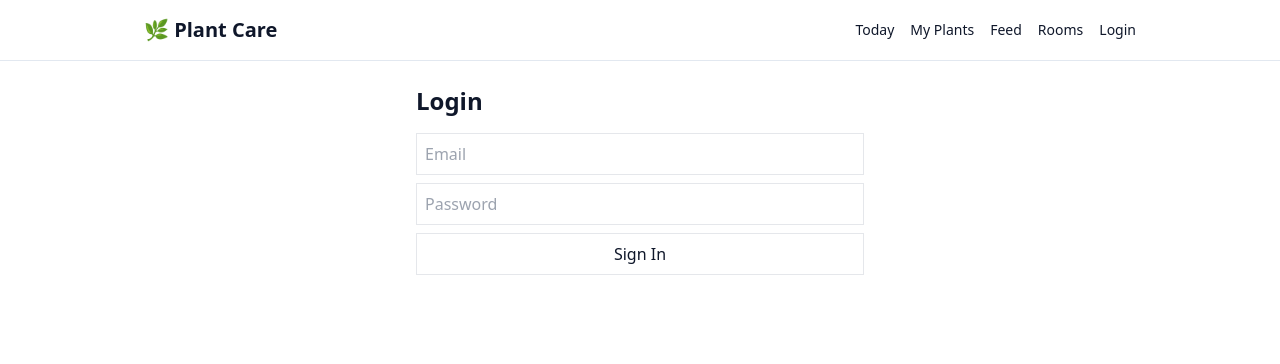
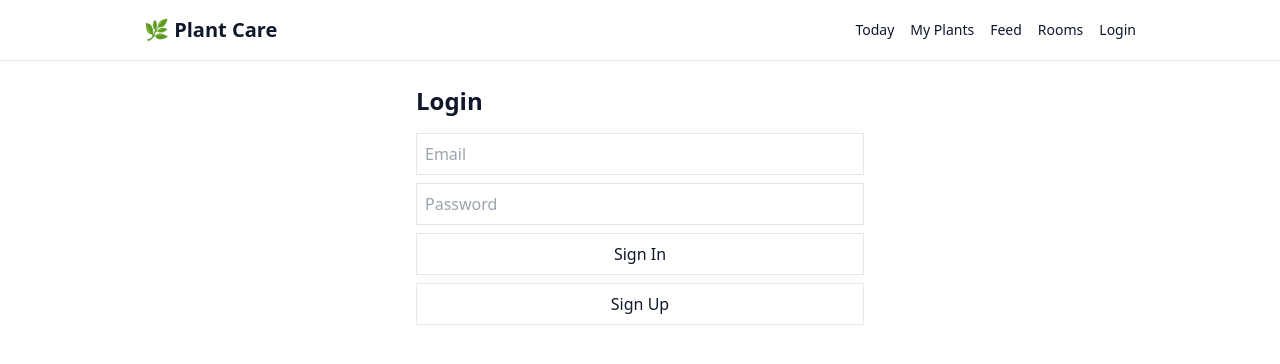
Before and after one commit to osmond/redesigned-journey, a Next.js app: page /login in a window 1280 px wide. Shown: the top 364 px of the page. Built offline with nearby package versions, Linux system fonts and the light colour scheme; no server answers.

Commit message:
feat: handle auth errors on login

```diff
--- a/src/app/login/page.tsx
+++ b/src/app/login/page.tsx
@@ -7,12 +7,30 @@ import { supabaseClient } from '@/lib/supabaseClient'
 export default function LoginPage() {
   const [email, setEmail] = useState('')
   const [password, setPassword] = useState('')
+  const [errorMessage, setErrorMessage] = useState<string | null>(null)
   const router = useRouter()
   const [supabase] = useState(() => supabaseClient())
 
   const handleSubmit = async (e: React.FormEvent) => {
     e.preventDefault()
-    await supabase.auth.signInWithPassword({ email, password })
+    setErrorMessage(null)
+    const { error } = await supabase.auth.signInWithPassword({ email, password })
+    if (error) {
+      setErrorMessage(error.message)
+      return
+    }
+    router.push('/')
+    router.refresh()
+  }
+
+  const handleSignUp = async (e: React.MouseEvent<HTMLButtonElement>) => {
+    e.preventDefault()
+    setErrorMessage(null)
+    const { error } = await supabase.auth.signUp({ email, password })
+    if (error) {
+      setErrorMessage(error.message)
+      return
+    }
     router.push('/')
     router.refresh()
   }
@@ -35,8 +53,12 @@ export default function LoginPage() {
           value={password}
           onChange={(e) => setPassword(e.target.value)}
         />
+        {errorMessage && <p className="text-red-500">{errorMessage}</p>}
         <button className="border p-2" type="submit">
           Sign In
+        </button>
+        <button className="border p-2" type="button" onClick={handleSignUp}>
+          Sign Up
         </button>
       </form>
     </div>
```
